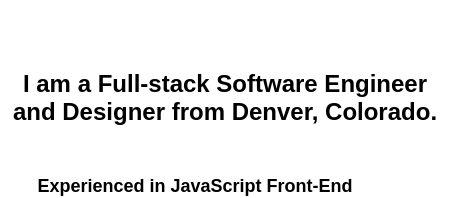
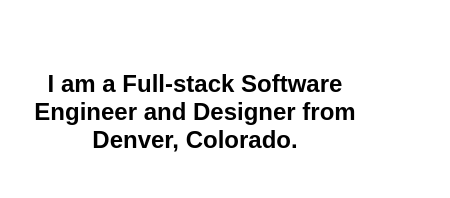
Before and after one commit to johnshellabarger/personal-website, a React (Create React App) app: page / in a window 390 px wide. Shown: the part 853-1051 px from the top of the page, 450 px wide, since content can reach past the window. Built offline with nearby package versions, Linux system fonts and the light colour scheme.

Commit message:
fixed spacing on about page header

```diff
--- a/src/components/about/about.css
+++ b/src/components/about/about.css
@@ -188,7 +188,7 @@
     font-family: 'Montserrat', sans-serif;
     font-weight: 600;
     font-size: 24px;
-    width: 450px;
+    width: 350px;
     margin: auto;
     margin-top: 75px;
     color: black;
```
